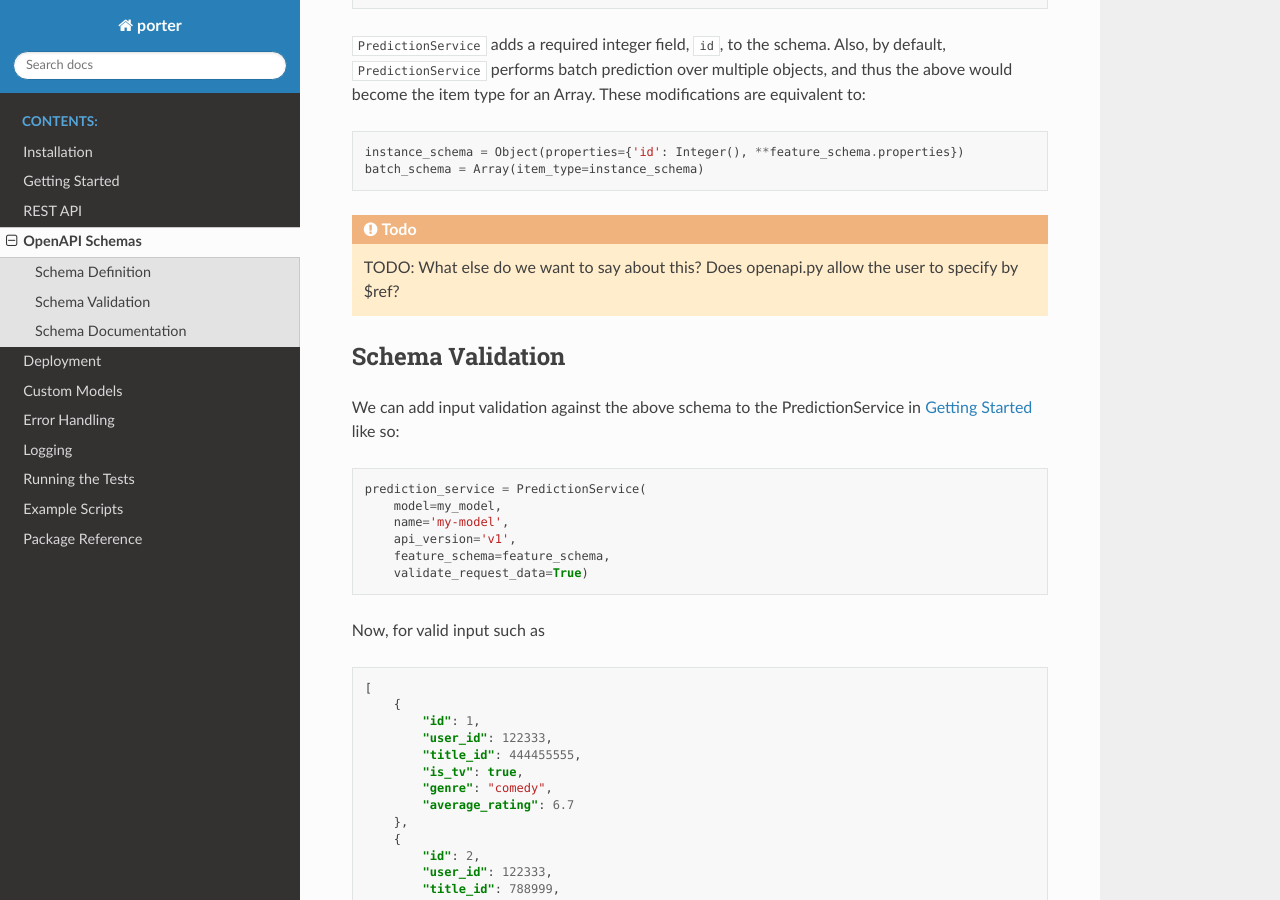
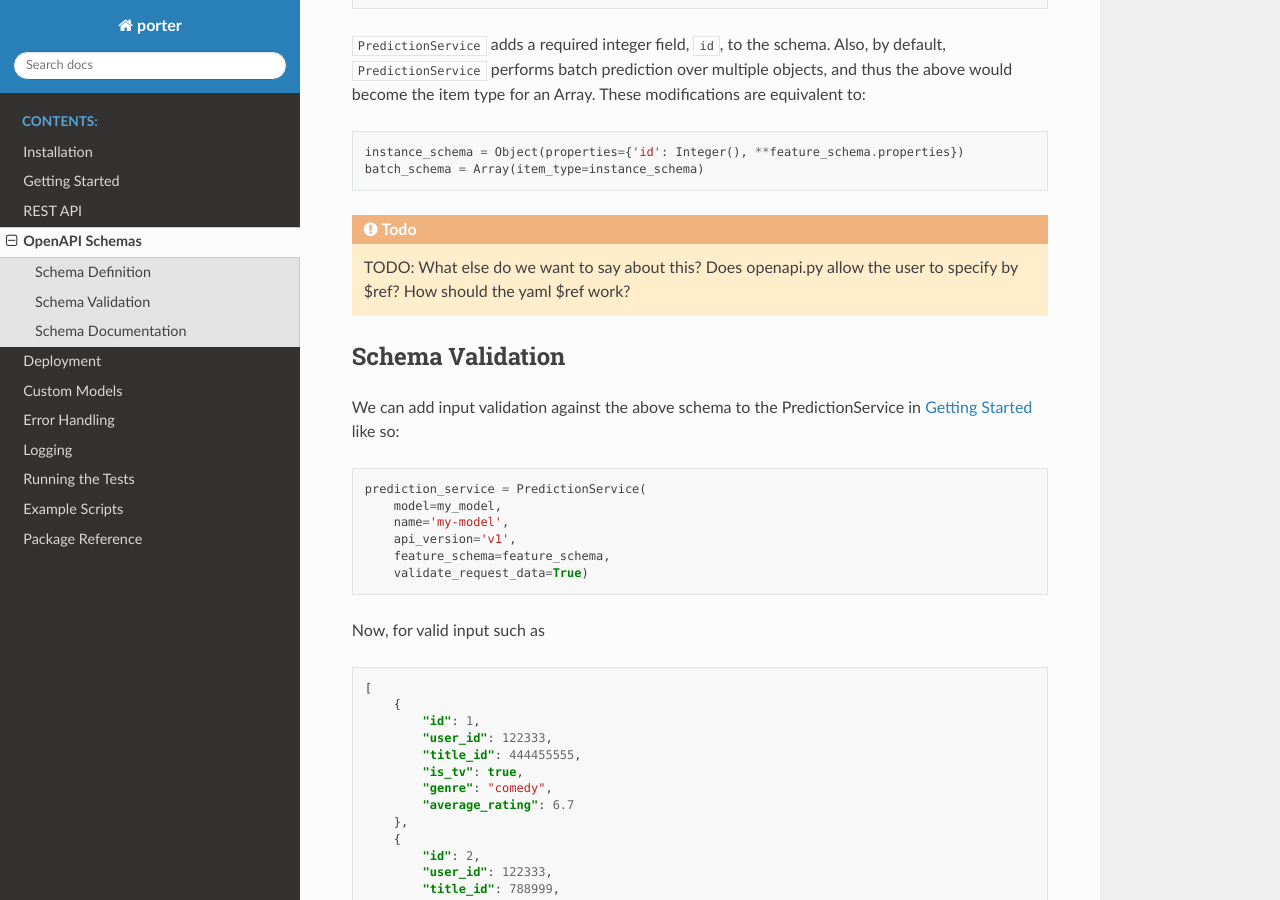
Before and after one commit to dantegates/porter, a Sphinx documentation site: the page built from docs/openapi_schemas.rst, in a window 1280 px wide and 900 px high, scrolled down 1486 px. Built offline with Sphinx 7.4.7 and the Read the Docs theme 2.0.0, drawn with Linux system fonts in a browser that asks for light colours.

Commit message:
add TODOs from review call

```diff
--- a/docs/custom_models.rst
+++ b/docs/custom_models.rst
@@ -103,6 +103,9 @@
         feature_schema=ratings_feature_schema,
         prediction_schema=proba_ratings_prediction_schema)
 
+.. todo::
+    mention calling validate() in unit tests
+
 .. warning::
 
     There is also experimental support for response validation: ``PredictionService(..., validate_response_data=True)``.  Enabling this feature triggers a warning stating that it may increase response latency and produce confusing error messages for users.  This should only be used for testing/debugging.
@@ -169,6 +172,9 @@
     custom_app = ModelApp([custom_service], expose_docs=True)
 
 This would expose an endpoint ``/custom-service/v1/custom-action``.
+
+.. todo::
+    just link to example
 
 Here is a more complex example that serves calculations from a callable function:
 
--- a/docs/deployment.rst
+++ b/docs/deployment.rst
@@ -23,6 +23,7 @@
 See also: `deployment options <https://flask.palletsprojects.com/en/1.1.x/deploying/#deployment>`_ in the Flask documentation.
 
 
+
 Local testing deployment
 ------------------------
 
--- a/docs/getting_started.rst
+++ b/docs/getting_started.rst
@@ -18,6 +18,9 @@
 
     app = ModelApp([prediction_service])
     app.run()
+
+.. todo::
+    note exact contract for model.predict()
 
 Now just send a POST request to the endpoint ``/my-model/v1/prediction`` to get a prediction. Behind the scenes (with ``porter``'s default settings) your POST data will be converted to a ``pandas.DataFrame`` and the result of ``my_model.predict()`` will be returned to the user in a payload like the one below
 
--- a/docs/openapi_schemas.rst
+++ b/docs/openapi_schemas.rst
@@ -78,7 +78,7 @@
 
 .. todo::
 
-    TODO: What else do we want to say about this?  Does openapi.py allow the user to specify by $ref?
+    TODO: What else do we want to say about this?  Does openapi.py allow the user to specify by $ref?  How should the yaml $ref work?
 
 
 Schema Validation
--- a/docs/rest_api.rst
+++ b/docs/rest_api.rst
@@ -22,6 +22,8 @@
 
 :class:`porter.services.PredictionService` allows a custom endpoint name through the ``action`` argument, and :class:`porter.services.ModelApp` provides an optional additional level of nesting through the ``namespace`` argument.  For example,
 
+.. todo::
+    correct namespace
 .. code-block:: python
 
     service3 = PredictionService(name='baz', version='v1', action='pred', ...)
```
Also changed, not shown: other parts of docs/deployment.rst (+3 -0 lines), 2 other files.
